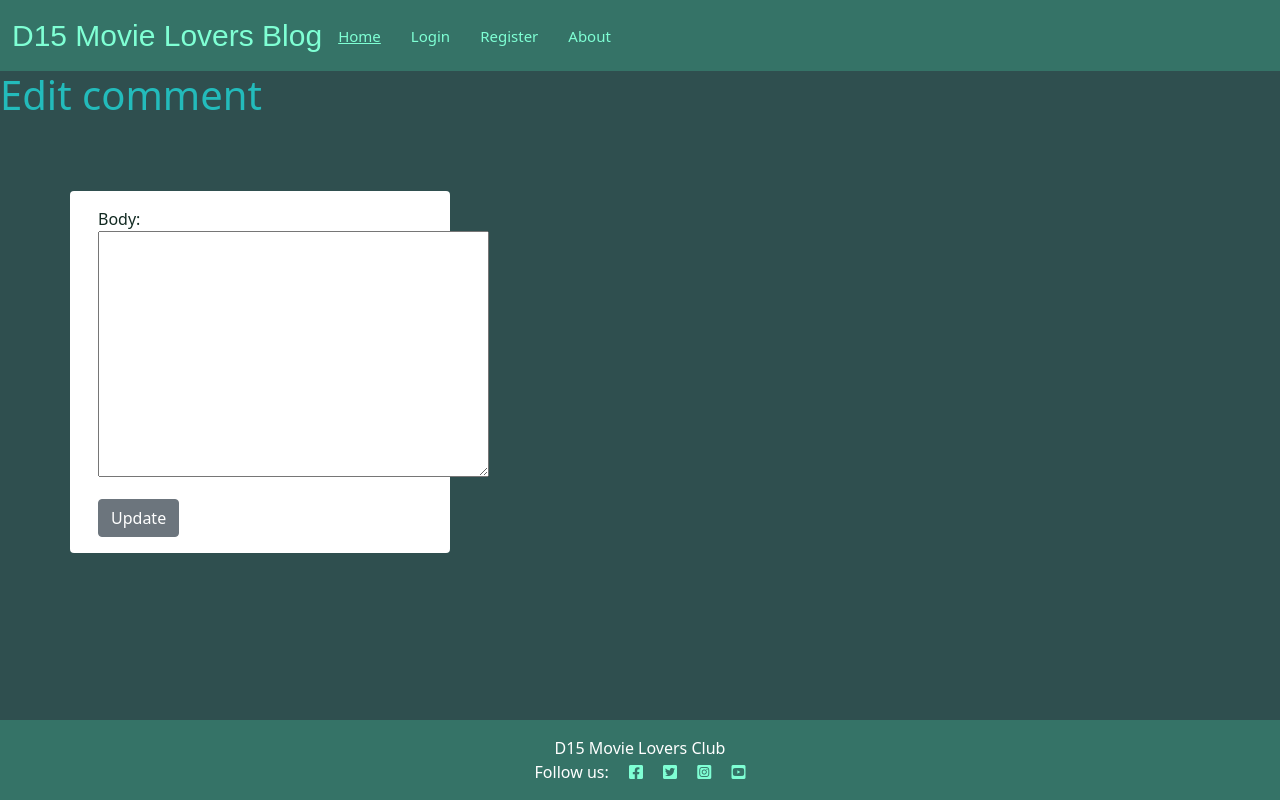
After one commit to OdoJoe/D15-Movie-Lovers-Blog, a Django app: template templates/update_comment.html in a window 1280 px wide. The commit adds this page. Run offline with Django 3.2, Linux system fonts and the light colour scheme; the template is opened without the code that fills it: values that come from a table or form of the project are taken from there, others are empty.

Commit message:
add edit and delete functionality, fix styling, removed all issues from the problems tab, treat comments as approved by default and include moderator warning if they are unapproved

```diff
--- a/blog/models.py
+++ b/blog/models.py
@@ -1,3 +1,4 @@
+from django.shortcuts import reverse
 from django.db import models
 from django.contrib.auth.models import User
 from cloudinary.models import CloudinaryField
@@ -48,7 +49,7 @@ class Comment(models.Model):
     email = models.EmailField()
     body = models.TextField()
     created_on = models.DateTimeField(auto_now_add=True)
-    approved = models.BooleanField(default=False)
+    approved = models.BooleanField(default=True)
 
     class Meta:
         """
@@ -59,6 +60,9 @@ class Comment(models.Model):
 
     def __str__(self):
         return f"comment {self.body} by {self.name}"
+
+    def get_absolute_url(self):
+        return reverse('home')
 
 
 class CommentValidator():
--- a/blog/urls.py
+++ b/blog/urls.py
@@ -6,5 +6,6 @@ urlpatterns = [
     path('about/', views.About.as_view(), name='about'),
     path('<slug:slug>/', views.PostDetail.as_view(), name='post_detail'),
     path('like/<slug:slug>/', views.PostLike.as_view(), name='post_like'),
-    path('<slug:slug>/edit_comment/<int:comment_id>', views.comment_edit, name='comment_edit')
+    path('comment/<int:pk>/edit/', views.UpdateCommentView.as_view(), name='update_comment'),
+    path('comment/<int:pk>/delete/', views.DeleteCommentView.as_view(), name='delete_comment'),
 ]
--- a/static/css/style.css
+++ b/static/css/style.css
@@ -188,3 +188,27 @@ body {
 .blog-comment-text-color {
     color: rgb(18, 42, 34);
 }
+
+#about_text {
+    color: aquamarine;
+}
+
+.edit-comment-text {
+    color: #23BBBB;
+}
+
+.comment-header-text {
+    color: rgb(18, 42, 34);
+}
+
+.delete-comment-text {
+    color: #23BBBB;
+}
+
+.delete-confirmation-text {
+    color: aquamarine;
+}
+
+.no-decoration a {
+    color: aquamarine;
+}
--- a/templates/base.html
+++ b/templates/base.html
@@ -82,10 +82,10 @@
 
     <footer class="footer mt-auto py-3 footer-bg">
         <p class="m-0 text-center text-white">D15 Movie Lovers Club</p>
-        <p class="m-0 text-center text-white">Follow us: <i class="fab fa-facebook-square ms-3"></i>
-            <i class="fab fa-twitter-square ms-3"></i>
-            <i class="fab fa-instagram-square ms-3"></i>
-            <i class="fab fa-youtube-square ms-3"></i></p>
+        <p class="m-0 text-center text-white no-decoration">Follow us: <a href="https://www.facebook.com" target="_new"><i class="fab fa-facebook-square ms-3"></i></a>
+            <a href="https://www.twitter.com" target="_new"><i class="fab fa-twitter-square ms-3"></i></a>
+            <a href="https://www.instagram.com" target="_new"><i class="fab fa-instagram-square ms-3"></i></a>
+            <a href="https://www.youtube.com" target="_new"><i class="fab fa-youtube-square ms-3"></i></p></a>
     </footer>
     <script>
         setTimeout(function () {
--- /dev/null
+++ b/templates/update_comment.html
@@ -0,0 +1,23 @@
+{% extends "base.html" %}
+
+{% block content %}
+
+<h1 class="edit-comment-text">Edit comment</h1>
+<br><br>
+<div class="container">
+<div class="row">
+<div class="col-md-4 card mb-4  mt-3 ">
+    <div class="card-body blog-comment-text-color valign-top">
+        <form method="POST">
+            {% csrf_token %}
+            {{ form.as_p }}
+            <button class="btn btn-secondary">Update</button>
+        </form>
+    </div>
+</div>
+</div>
+</div>
+<script>
+    document.getElementById("homelink").classList.add("link-active");
+</script>
+{%endblock%}
```
Also changed, not shown: blog/views.py (+35 -26 lines), templates/about.html (+8 -2 lines), templates/delete_comment.html (added, +19 -0 lines), templates/post_detail.html (+15 -15 lines), README.md.
